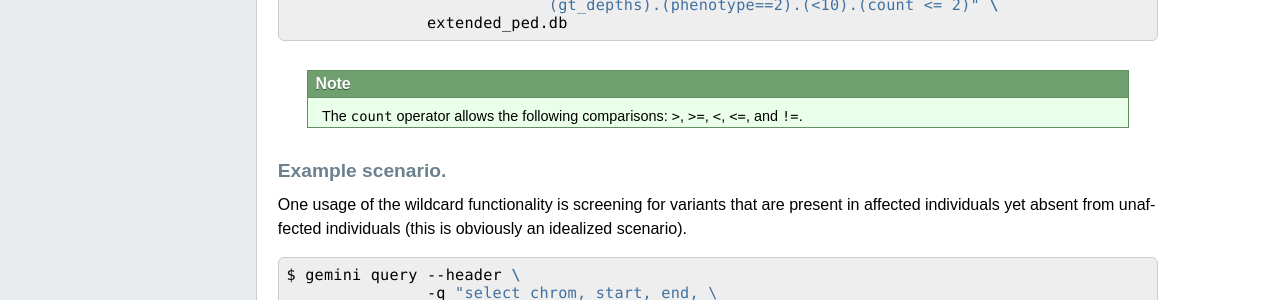
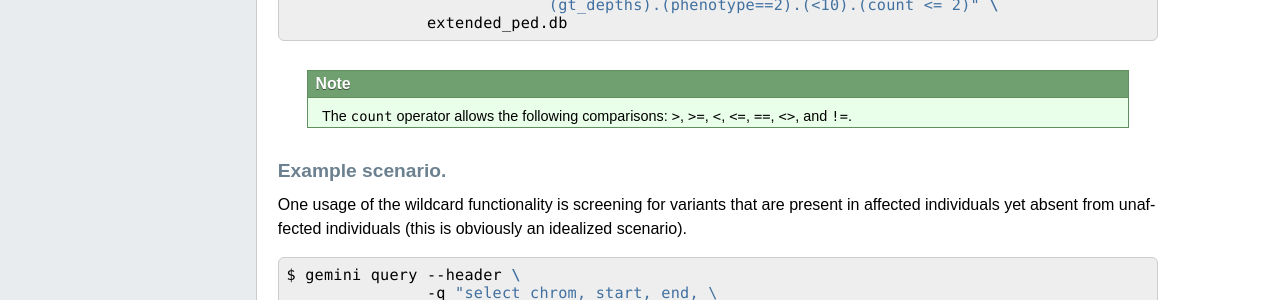
Before and after one commit to arq5x/gemini, a Sphinx documentation site: the page built from docs/content/querying.rst, in a window 1280 px wide and 900 px high, scrolled down 7313 px. Shown: the part 152-452 px from the top of the window. Built offline with Sphinx 7.4.7, drawn with Linux system fonts in a browser that asks for light colours; formulas are drawn with MathJax 3; pages that are not in the unit, such as notebooks, are missing from menus; comment, search, counter and statistics services are not loaded; the version number is read from the project's files by our own code.

```diff
--- a/docs/content/querying.rst
+++ b/docs/content/querying.rst
@@ -445,7 +445,7 @@ Finally, we could enforce that at most 2 of all the samples in the study have de
 
 .. note::
 
-  The ``count`` operator allows the following comparisons: ``>``, ``>=``, ``<``, ``<=``, and ``!=``.
+  The ``count`` operator allows the following comparisons: ``>``, ``>=``, ``<``, ``<=``, ``==``, ``<>``, and ``!=``.
 
 -----------------------------------------------------------
 Example scenario.
```
